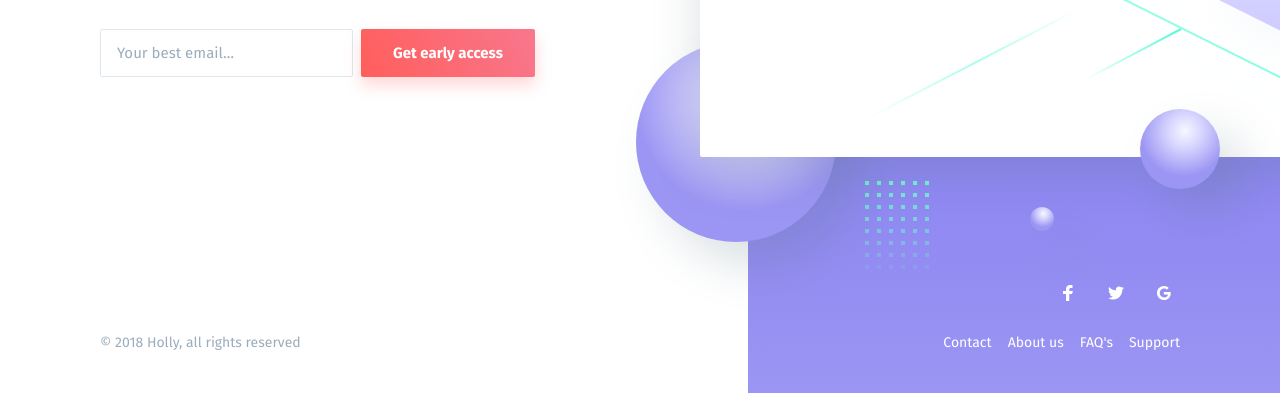
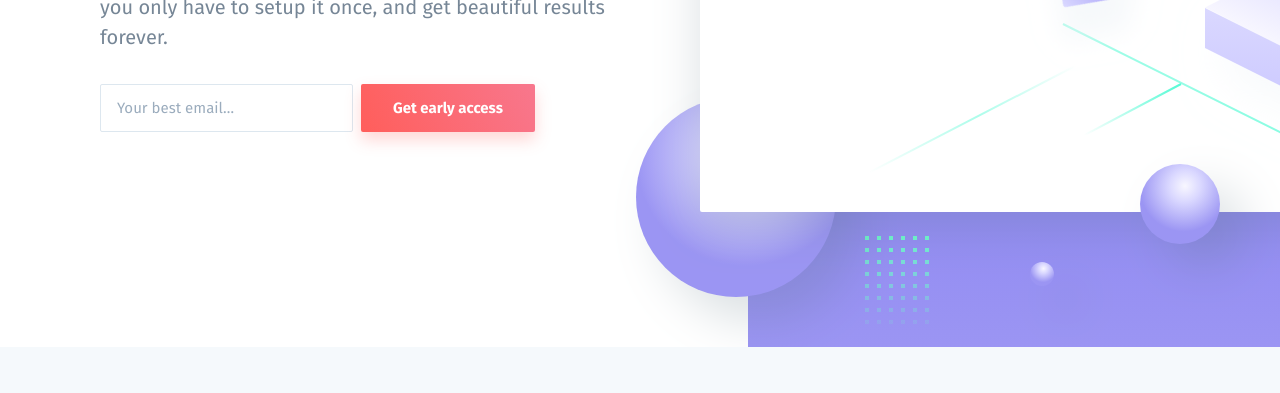
Before and after one commit to growthmediainc/growthmediainc.github.io, a plain HTML site: page index.html in a window 1280 px wide. Shown: the part 453-846 px from the top of the page. After the commit the page ends 800 px from the top, so only its background shows below. Drawn offline with nearby package versions, Linux system fonts and the light colour scheme.

Commit message:
Update index.html

```diff
--- a/index.html
+++ b/index.html
@@ -4,7 +4,7 @@
     <meta charset="utf-8">
     <meta http-equiv="X-UA-Compatible" content="IE=edge">
     <meta name="viewport" content="width=device-width, initial-scale=1">
-    <title>Holly Template</title>
+    <title>Clucks Nashville Hot Chicken</title>
     <link href="https://fonts.googleapis.com/css?family=Fira+Sans:400,400i,500,700" rel="stylesheet">
     <link rel="stylesheet" href="dist/css/style.css">
     <script src="https://unpkg.com/scrollreveal@4.0.0/dist/scrollreveal.min.js"></script>
@@ -286,54 +286,6 @@
                 </div>
             </section>
         </main>
-
-        <footer class="site-footer text-light">
-            <div class="container">
-                <div class="site-footer-inner">
-                    <ul class="footer-links list-reset">
-                        <li>
-                            <a href="#">Contact</a>
-                        </li>
-                        <li>
-                            <a href="#">About us</a>
-                        </li>
-                        <li>
-                            <a href="#">FAQ's</a>
-                        </li>
-                        <li>
-                            <a href="#">Support</a>
-                        </li>
-                    </ul>
-                    <ul class="footer-social-links list-reset">
-                        <li>
-                            <a href="#">
-                                <span class="screen-reader-text">Facebook</span>
-                                <svg width="16" height="16" xmlns="http://www.w3.org/2000/svg">
-                                    <path d="M6.023 16L6 9H3V6h3V4c0-2.7 1.672-4 4.08-4 1.153 0 2.144.086 2.433.124v2.821h-1.67c-1.31 0-1.563.623-1.563 1.536V6H13l-1 3H9.28v7H6.023z" fill="#FFFFFF"/>
-                                </svg>
-                            </a>
-                        </li>
-                        <li>
-                            <a href="#">
-                                <span class="screen-reader-text">Twitter</span>
-                                <svg width="16" height="16" xmlns="http://www.w3.org/2000/svg">
-                                    <path d="M16 3c-.6.3-1.2.4-1.9.5.7-.4 1.2-1 1.4-1.8-.6.4-1.3.6-2.1.8-.6-.6-1.5-1-2.4-1-1.7 0-3.2 1.5-3.2 3.3 0 .3 0 .5.1.7-2.7-.1-5.2-1.4-6.8-3.4-.3.5-.4 1-.4 1.7 0 1.1.6 2.1 1.5 2.7-.5 0-1-.2-1.5-.4C.7 7.7 1.8 9 3.3 9.3c-.3.1-.6.1-.9.1-.2 0-.4 0-.6-.1.4 1.3 1.6 2.3 3.1 2.3-1.1.9-2.5 1.4-4.1 1.4H0c1.5.9 3.2 1.5 5 1.5 6 0 9.3-5 9.3-9.3v-.4C15 4.3 15.6 3.7 16 3z" fill="#FFFFFF"/>
-                                </svg>
-                            </a>
-                        </li>
-                        <li>
-                            <a href="#">
-                                <span class="screen-reader-text">Google</span>
-                                <svg width="16" height="16" xmlns="http://www.w3.org/2000/svg">
-                                    <path d="M7.9 7v2.4H12c-.2 1-1.2 3-4 3-2.4 0-4.3-2-4.3-4.4 0-2.4 2-4.4 4.3-4.4 1.4 0 2.3.6 2.8 1.1l1.9-1.8C11.5 1.7 9.9 1 8 1 4.1 1 1 4.1 1 8s3.1 7 7 7c4 0 6.7-2.8 6.7-6.8 0-.5 0-.8-.1-1.2H7.9z" fill="#FFFFFF"/>
-                                </svg>
-                            </a>
-                        </li>
-                    </ul>
-                    <div class="footer-copyright">&copy; 2018 Holly, all rights reserved</div>
-                </div>
-            </div>
-        </footer>
     </div>
 
     <script src="dist/js/main.min.js"></script>
```
